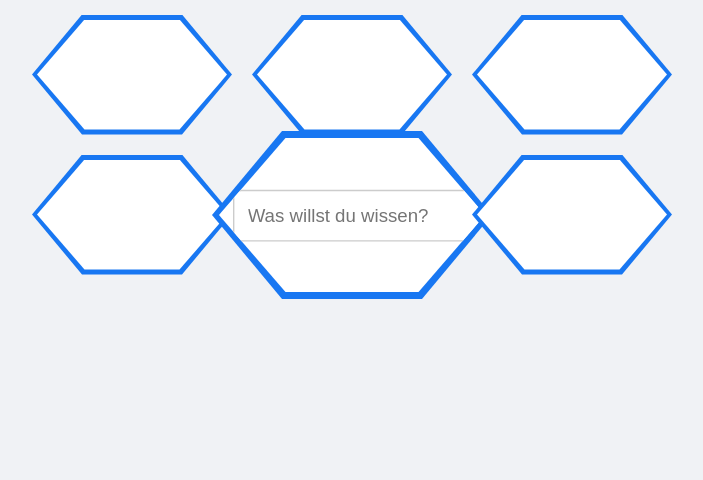
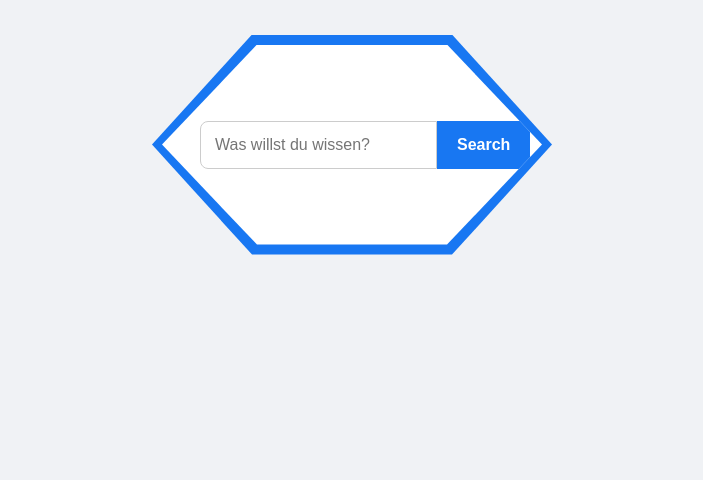
Before and after one commit to MBS7-Germany/ai-network, a website: page index.html in a window 1280 px wide. Shown: the part 320-800 px from the top of the page, without its empty margins (288-991 px from the left). Drawn offline with Linux system fonts and the light colour scheme.

Commit message:
Refactor hexagon styles and layout in index.html

```diff
--- a/index.html
+++ b/index.html
@@ -8,7 +8,7 @@
 body {
   margin: 0;
   font-family: Arial, sans-serif;
-  background: #f0f2f5; /* Facebook Style */
+  background: #f0f2f5;
   display: flex;
   flex-direction: column;
   align-items: center;
@@ -24,20 +24,14 @@ body {
   font-weight: bold;
 }
 
-/* HEX GRID */
-.honeycomb {
-  display: grid;
-  grid-template-columns: repeat(3, 200px);
-  gap: 20px;
+/* HEX WRAPPER */
+.hex-wrapper {
+  position: relative;
+  width: 400px;
+  height: 220px;
 }
 
-/* HEX */
-.hex-wrapper {
-  position: relative;
-  width: 200px;
-  height: 120px;
-}
-
+/* BLAUER RAHMEN */
 .hex-border {
   width: 100%;
   height: 100%;
@@ -49,12 +43,13 @@ body {
   );
 }
 
+/* INNERE WABE */
 .hexagon {
   position: absolute;
-  top: 5px;
-  left: 5px;
-  width: calc(100% - 10px);
-  height: calc(100% - 10px);
+  top: 10px;
+  left: 10px;
+  width: calc(100% - 20px);
+  height: calc(100% - 20px);
   background: white;
   clip-path: polygon(
     25% 0%, 75% 0%,
@@ -66,31 +61,28 @@ body {
   justify-content: center;
 }
 
-/* CENTER BIG */
-.center {
-  transform: scale(1.4);
-}
-
 /* SEARCH */
 .search-box {
   display: flex;
-  width: 90%;
+  width: 80%;
 }
 
 input {
   flex: 1;
-  padding: 10px;
+  padding: 14px;
   border: 1px solid #ccc;
-  border-radius: 6px 0 0 6px;
+  border-radius: 8px 0 0 8px;
+  font-size: 16px;
 }
 
 button {
-  padding: 10px 15px;
+  padding: 14px 20px;
   border: none;
   background: #1877f2;
   color: white;
-  border-radius: 0 6px 6px 0;
+  border-radius: 0 8px 8px 0;
   cursor: pointer;
+  font-size: 16px;
   font-weight: bold;
 }
 
@@ -100,7 +92,7 @@ button:hover {
 
 /* RESULTS */
 .results {
-  width: 400px;
+  width: 420px;
   margin-top: 30px;
 }
 
@@ -118,27 +110,15 @@ button:hover {
 
 <h1 class="title">AI Network</h1>
 
-<div class="honeycomb">
+<div class="hex-wrapper">
+  <div class="hex-border"></div>
 
-  <div class="hex-wrapper"><div class="hex-border"></div><div class="hexagon"></div></div>
-  <div class="hex-wrapper"><div class="hex-border"></div><div class="hexagon"></div></div>
-  <div class="hex-wrapper"><div class="hex-border"></div><div class="hexagon"></div></div>
-
-  <div class="hex-wrapper"><div class="hex-border"></div><div class="hexagon"></div></div>
-
-  <!-- CENTER -->
-  <div class="hex-wrapper center">
-    <div class="hex-border"></div>
-    <div class="hexagon">
-      <div class="search-box">
-        <input id="query" placeholder="Was willst du wissen?">
-        <button onclick="search()">Search</button>
-      </div>
+  <div class="hexagon">
+    <div class="search-box">
+      <input id="query" placeholder="Was willst du wissen?">
+      <button onclick="search()">Search</button>
     </div>
   </div>
-
-  <div class="hex-wrapper"><div class="hex-border"></div><div class="hexagon"></div></div>
-
 </div>
 
 <div class="results" id="results"></div>
```
